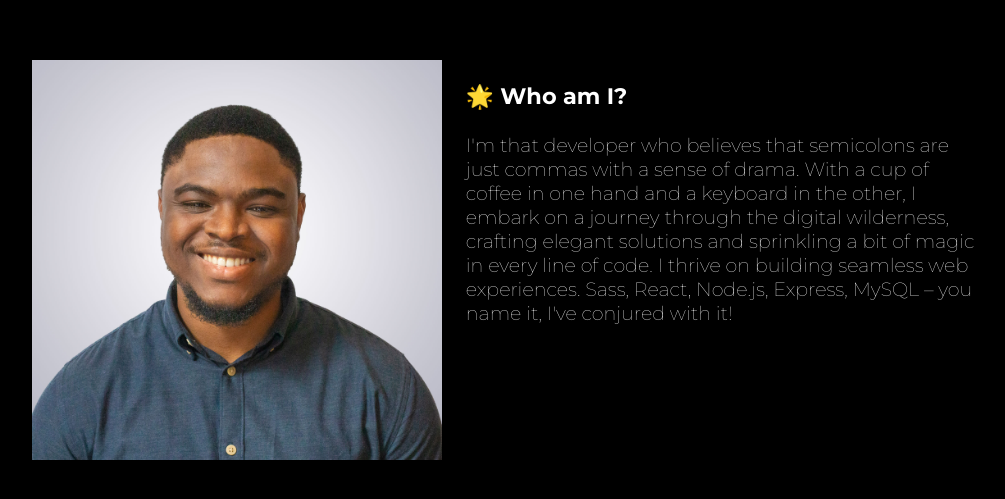
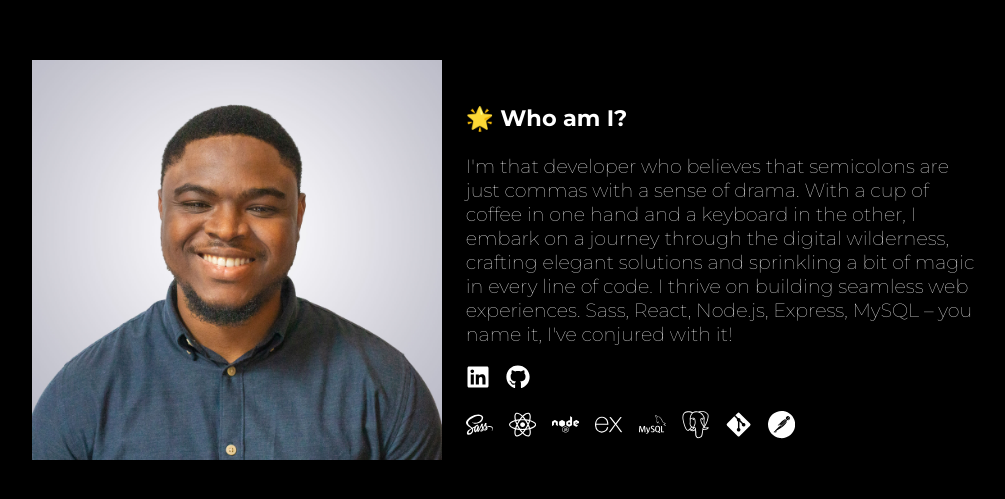
Before and after one commit to Ekpenga9000/portfolio-website, a React (Vite) app: page / in a window 1280 px wide. Shown: the part 1033-1532 px from the top of the page, without its empty margins (135-1140 px from the left). Built offline with nearby package versions, Linux system fonts and the light colour scheme.

Commit message:
Add content to about section

```diff
--- a/src/App.jsx
+++ b/src/App.jsx
@@ -10,10 +10,10 @@ function App() {
         <div className='app__nav'>
           <NavBar />
         </div>
-        <div>
+        <div className="app__section">
           <Hero />
         </div>
-        <div>
+        <div className="app__section">
           <About />
         </div>
       </div>
--- a/src/App.scss
+++ b/src/App.scss
@@ -5,9 +5,12 @@
 *, *::before, *::after{
     box-sizing: border-box;
 }
+
+
 body{
     margin: 0;
     padding: 0;
+    scroll-behavior: smooth;
 }
 .app{
     min-height: 100vh;
@@ -16,8 +19,10 @@ body{
     display: flex;
     justify-content: center;
     align-items: center;
+    scroll-snap-type: y mandatory;
     padding: 1rem;
     &__container{
+        position: relative;
         @include tablet{
             width: $tablet-breakpoint;
         }
@@ -25,4 +30,12 @@ body{
             width: $desktop-breakpoint;
         }
     }
+    &__nav{
+        position: sticky;
+        top: 0;
+        background-color: rgba($color: #000000, $alpha: 0.85);
+    }
+    &__section{
+        scroll-snap-align: start;
+    }
 }
--- a/src/components/about/About.jsx
+++ b/src/components/about/About.jsx
@@ -1,5 +1,7 @@
 import "./About.scss";
-import dev from "../../assets/images/Louis.jpg"
+import dev from "../../assets/images/Louis.jpg";
+import { FaLinkedin, FaGithub, FaSass, FaReact, FaNode, FaGitAlt } from "react-icons/fa";
+import { SiExpress, SiMysql, SiPostgresql, SiPostman } from "react-icons/si";
 
 const About = () => {
     return (
@@ -11,7 +13,19 @@ const About = () => {
                         I&#39;m that developer who believes that semicolons are just commas with a sense of drama. With a cup of coffee in one hand and a keyboard in the other, I embark on a journey through the digital wilderness, crafting elegant solutions and sprinkling a bit of magic in every line of code.
                         I thrive on building seamless web experiences. Sass, React, Node.js, Express, MySQL – you name it, I&#39;ve conjured with it!
                     </p>
+                    <div className="about__link-div">
+                        <a href="https://www.linkedin.com/in/omogbareekpenga/" target="blank" className="about__link"><FaLinkedin /></a>
+                        <a href="https://github.com/Ekpenga9000" target="blank" className="about__link"><FaGithub /></a>
+                    </div>
                     <div className="about__icons-div">
+                    <FaSass />
+                    <FaReact />
+                    <FaNode />
+                    <SiExpress />
+                    <SiMysql />
+                    <SiPostgresql />
+                    <FaGitAlt />
+                    <SiPostman />
 
                     </div>
                 </div>
--- a/src/components/about/About.scss
+++ b/src/components/about/About.scss
@@ -11,11 +11,12 @@
     &__container{
         display: flex;
         flex-direction: column;
+        gap: 2rem;
         @include tablet{
             flex-direction: row-reverse;
             justify-content: center;
+            align-items: center;
             gap: 1.5rem;
-            // align-items: center;
         }
     }
     &__intro{
@@ -26,7 +27,39 @@
         @include tablet{
             text-align: start;
             width: 50%;
+            font-size: 1.05rem;
+        }
+        @include desktop{
             font-size: 1.2rem;
+        }
+    }
+    &__link-div{
+        display: flex;
+        align-items: center;
+        justify-content: center;
+        gap: 1rem;
+        @include tablet{
+            justify-content: start;
+        }
+    }
+    &__link{
+        text-decoration: none;
+        color: $text-primary;
+        font-size: 1.5rem;
+    }
+    &__icons-div{
+        display: flex;
+        align-items: center;
+        justify-content: center;
+        gap: 0.5rem;
+        margin-top: 1rem;
+        font-size: 1.7rem;
+        text-align: center;
+        width: 100%;
+        @include tablet{
+            text-align: start;
+            justify-content: start;
+            gap: 1rem;
         }
     }
     &__img-div{
@@ -41,4 +74,5 @@
         width: 100%;
         object-fit: cover;
     }
+
 }
```
